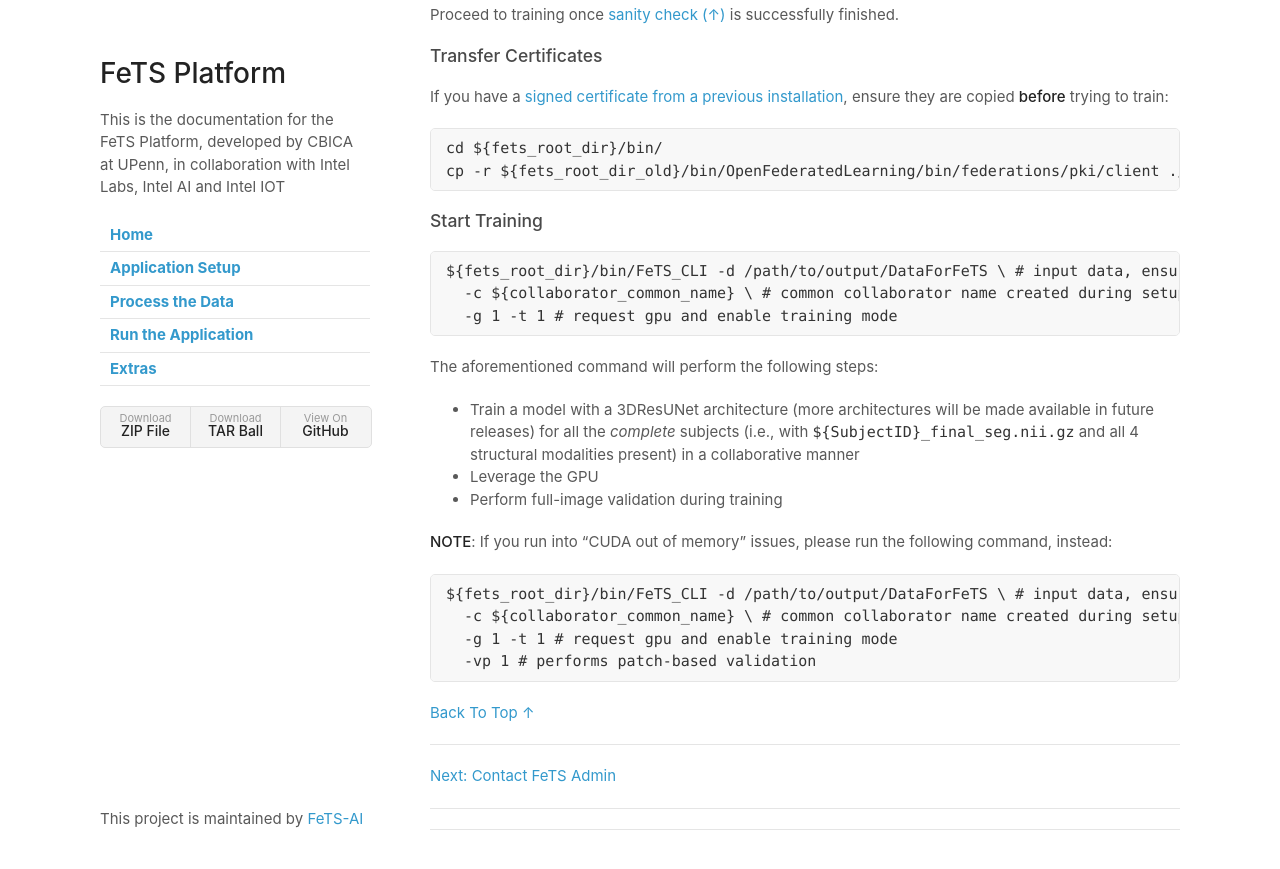
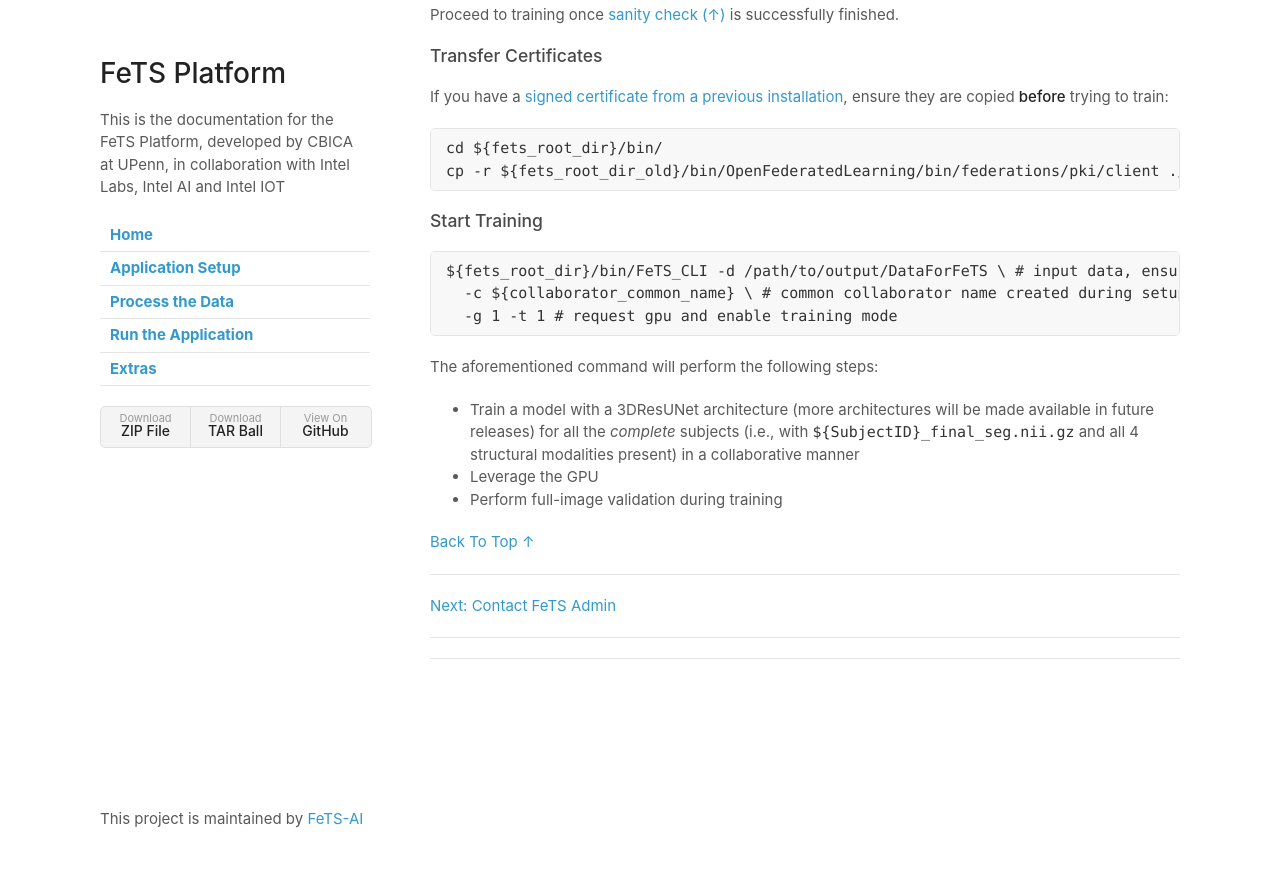
Before and after one commit to FeTS-AI/Front-End, a Jekyll site: the page built from docs/runningApplication.md, in a window 1280 px wide and 900 px high, scrolled down 4851 px. Shown: the top 869 px of the window. Built offline with Jekyll 4.4.1, drawn with Linux system fonts in a browser that asks for light colours; our own code applies the rules of GitHub Pages for plain Markdown files.

Commit message:
no need for this

````diff
--- a/docs/runningApplication.md
+++ b/docs/runningApplication.md
@@ -184,15 +184,6 @@
 - Leverage the GPU
 - Perform full-image validation during training
 
-**NOTE**: If you run into "CUDA out of memory" issues, please run the following command, instead:
-
-```bash
-${fets_root_dir}/bin/FeTS_CLI -d /path/to/output/DataForFeTS \ # input data, ensure "final_seg" is present for each subject
-  -c ${collaborator_common_name} \ # common collaborator name created during setup
-  -g 1 -t 1 # request gpu and enable training mode
-  -vp 1 # performs patch-based validation
-```
-
 [Back To Top &uarr;](#table-of-contents)
 
 ---
````
